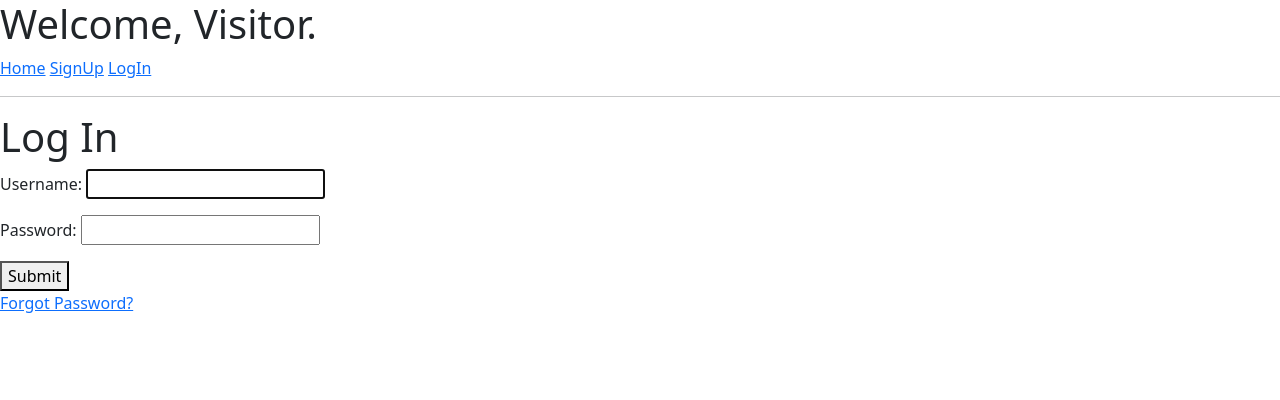
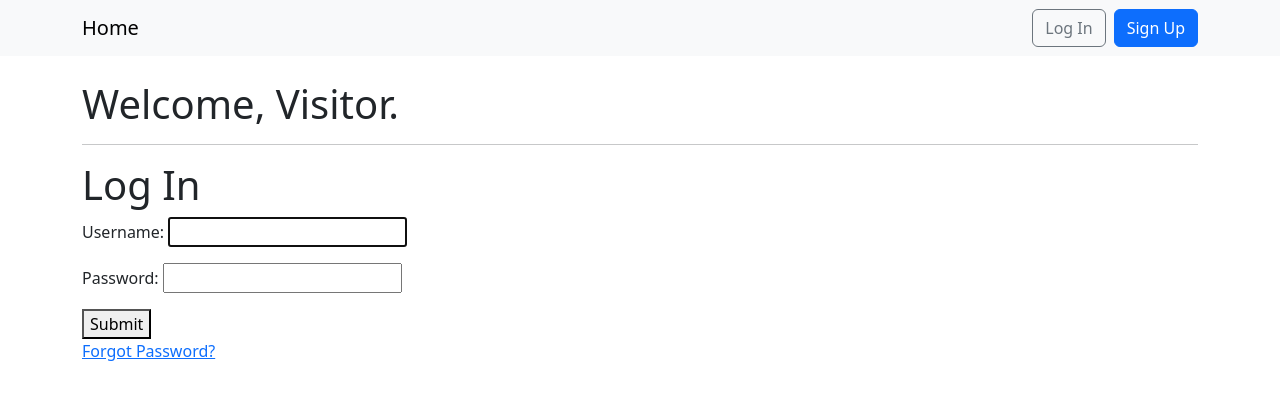
Before and after one commit to buildwithriddhi/Django_Authentication_System, a Django app: page /login/ in a window 1280 px wide. Shown: the top 400 px of the page. Run offline with Django 5.2, Linux system fonts and the light colour scheme; some libraries are stand-ins or nearby versions.

Commit message:
Implemented automatic login after signup and added Bootstrap css

```diff
--- a/core/views.py
+++ b/core/views.py
@@ -1,6 +1,7 @@
 from django.shortcuts import render, redirect
 from django.contrib.auth.forms import UserCreationForm
 from django.contrib.auth.models import User
+from django.contrib.auth import login
 
 from django.contrib.auth.decorators import login_required
 
@@ -15,7 +16,8 @@ def signup(request):
     if request.method=='POST':
         form=UserCreationForm(request.POST)
         if form.is_valid():
-            form.save()
+            user=form.save()
+            login(request,user)
             return redirect('home')
     else:
         form=UserCreationForm()
--- a/templates/base.html
+++ b/templates/base.html
@@ -6,25 +6,39 @@
         <link href="https://cdn.jsdelivr.net/npm/bootstrap@6.0.0-alpha.1/dist/css/bootstrap.min.css" rel="stylesheet" integrity="sha384-B/GM4XqrwHnWXNOWMbloTmrYXZg10cakYGmpfsR/bbzQ6JAJI4ihuyADKLnBgrCe" crossorigin="anonymous">
     </head>
     <body>
+        <nav class="navbar navbar-expand-lg bg-body-tertiary mb-4">
+            <!-- Replaced container-fluid with a single container and added justify class -->
+            <div class="container d-flex justify-content-between align-items-center">
+                <a class="navbar-brand" href="{% url 'home' %}">Home</a>
+
+                <!-- This wrapper cleanly presents the buttons grouped together on the far right -->
+                <div class="d-flex gap-2">
+                    {% if user.is_authenticated %}
+                        <div class="containet mt-2">
+                            <a href="{% url 'secret_page' %}" class="link-secondary text-decoration-none fw-medium">Secret Page</a>
+                            <a href="{% url 'password_change' %}" class="link-secondary text-decoration-none fw-medium">Change Password</a>
+                        </div>
+                        <form action="{% url 'logout' %}" method="post" class="m-0">
+                            {% csrf_token %}
+                            <button type="submit" class="btn btn-outline-danger">Log Out</button>
+                        </form>
+                    {% else %}
+                        <a href="{% url 'login' %}" class="btn btn-outline-secondary">Log In</a>
+                        <a href="{% url 'signup' %}" class="btn btn-primary">Sign Up</a>
+                    {% endif %}
+                </div>
+            </div>
+        </nav>
+        <div class="container">
         {% if user.is_authenticated %}
         <h1>Welcome,{{ user.username }}.</h1>
         {% else %}
         <h1>Welcome, Visitor.</h1>
         {% endif %}
-        <a href="{% url 'home' %}">Home</a>
-        <a href="{% url 'signup' %}">SignUp</a>
-        <a href="{% url 'login' %}">LogIn</a>
-        {% if user.is_authenticated %}
-        <form action="{% url 'logout' %}" method="post" style="display:inline;">
-            {% csrf_token %}
-            <button type="submit">Log Out</button>
-        </form>
-        <a href="{% url 'secret_page' %}">Secret Page</a>
-        <a href="{% url 'password_change' %}">Change Password</a>
-        {% endif %}
         <hr>
         {% block content %}
         {% endblock %}
+        </div>
 
 
         <script type="module" src="https://cdn.jsdelivr.net/npm/bootstrap@6.0.0-alpha.1/dist/js/bootstrap.bundle.min.js" integrity="sha384-1a/pXj49ZQ1aHEmrJ+gMw1otqoVsYwlEnlD8mIfY2TV03r20Y0CN7uqx1tQogjPL" crossorigin="anonymous"></script>
```
Also changed, not shown: db.sqlite3.
